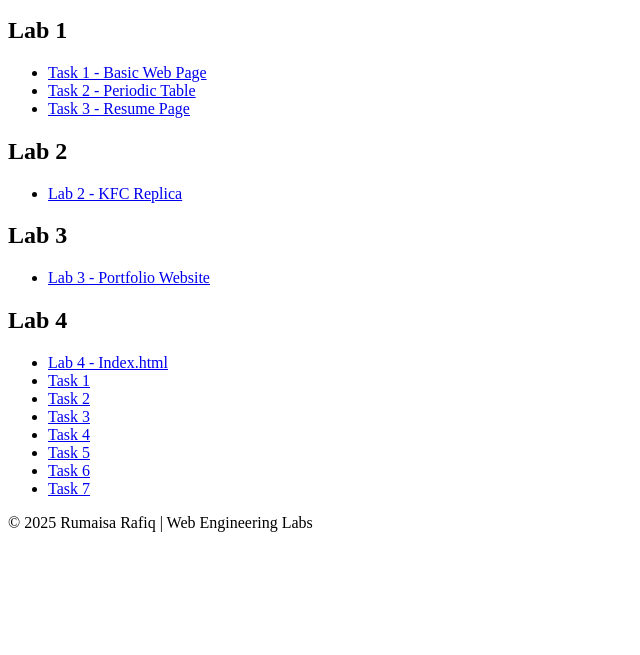
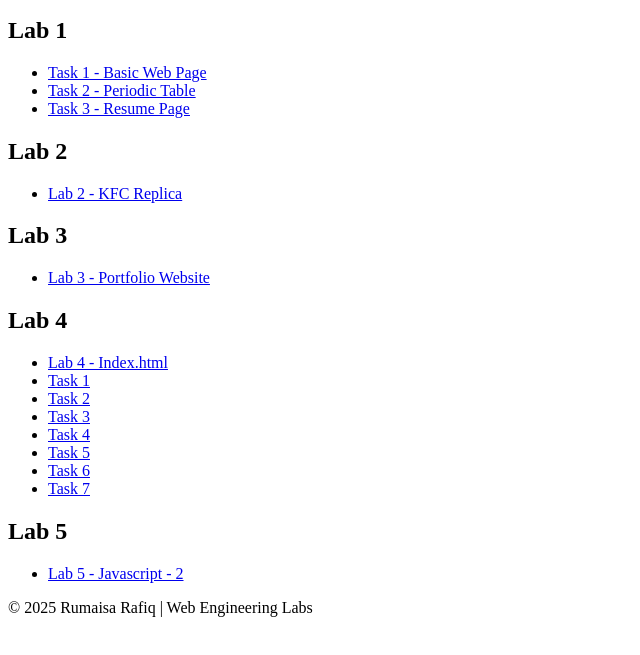
Before and after one commit to Rumaisa-Rafiq-codes/Web-Engineering-Labs, a plain HTML site: page index.html in a window 1280 px wide. Shown: the part 101-756 px from the top of the page, without its empty margins (0-640 px from the left). Drawn offline with Linux system fonts and the light colour scheme.

Commit message:
Update index.html

```diff
--- a/index.html
+++ b/index.html
@@ -39,6 +39,11 @@
         <li><a href="Lab4/task7.html">Task 7</a></li>
     </ul>
 
+    <h2>Lab 5</h2>
+    <ul>
+        <li><a href="Lab5/">Lab 5 - Javascript - 2</a></li>
+    </ul>
+
     <footer>
         <p>&copy; 2025 Rumaisa Rafiq | Web Engineering Labs</p>
     </footer>
```
